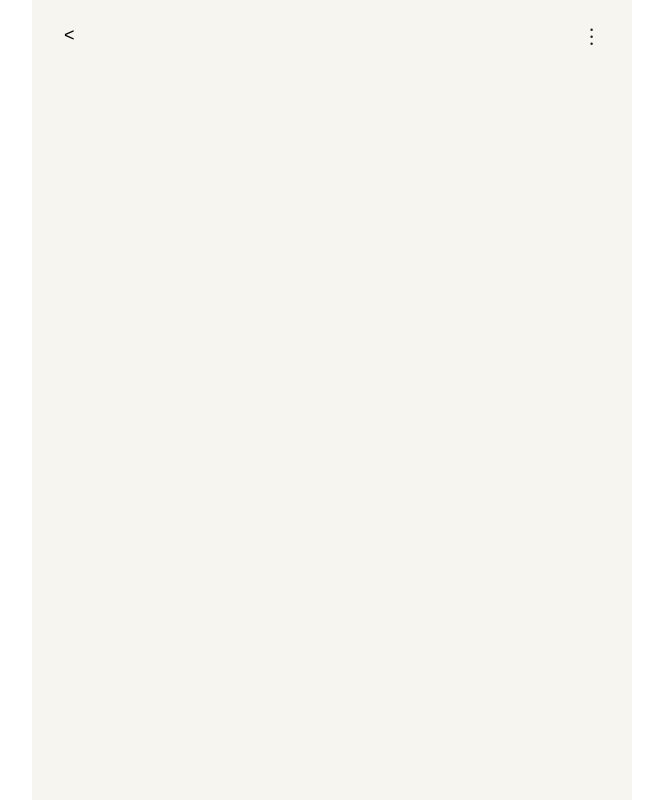
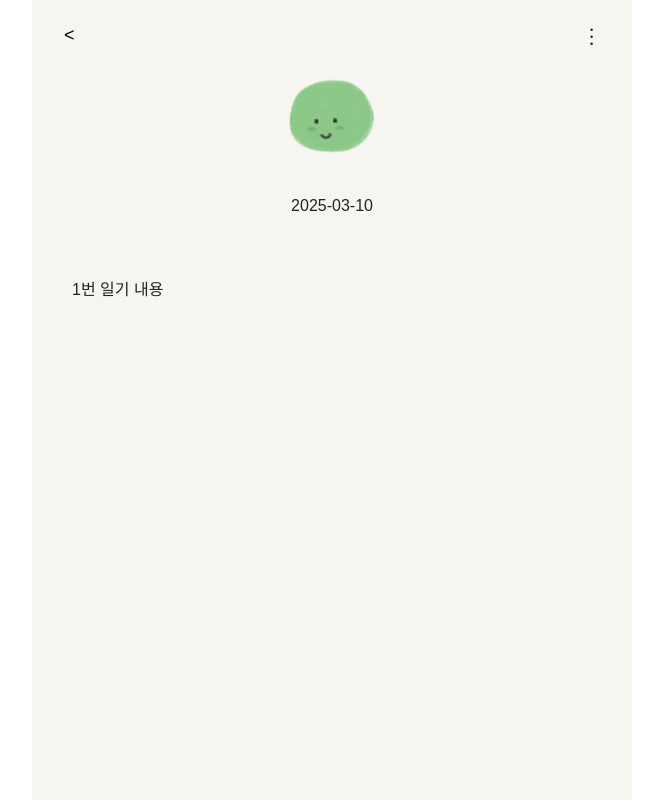
Before and after one commit to lbyul/serendipity, a React (Vite) app: page /diary/1 in a window 1280 px wide. Shown: the whole page, without its empty margins (308-971 px from the left). Built offline with nearby package versions, Linux system fonts and the light colour scheme; a web font is replaced by a local one.

Commit message:
feat: Diary 페이지 구현

```diff
--- a/src/components/Button/Button.css
+++ b/src/components/Button/Button.css
@@ -18,7 +18,6 @@
 
 .button-arrow-down,
 .button-arrow-top {
-  display: inline-block;
   transform: rotate(90deg);
 }
 
--- a/src/components/DiaryEntry/DiaryEntry.css
+++ b/src/components/DiaryEntry/DiaryEntry.css
@@ -1,4 +1,4 @@
-.editor {
+.diary-entry {
   display: flex;
   flex-direction: column;
   align-items: center;
@@ -6,12 +6,12 @@
   height: calc(100vh - 120px);
 }
 
-.editor-date input {
+.diary-date input {
   background-color: transparent;
   font-size: 1.6rem;
 }
 
-.editor-content {
+.diary-content {
   width: 100%;
   height: 100%;
   padding: 0 20px;
@@ -20,22 +20,22 @@
   margin-top: 60px;
 }
 
-.editor-content textarea {
+.diary-content textarea {
   width: 100%;
   height: 100%;
   font-size: 1.6rem;
   flex: 1;
   background-color: transparent;
   overflow-y: auto;
-
   scrollbar-width: none;
   -ms-overflow-style: none;
+  line-height: 1.5;
 }
 
-.editor-content textarea::-webkit-scrollbar {
+.diary-content textarea::-webkit-scrollbar {
   display: none;
 }
 
-.editor-submit-btn {
+.diary-submit-btn {
   align-self: end;
 }
--- a/src/components/DiaryEntry/DiaryEntry.jsx
+++ b/src/components/DiaryEntry/DiaryEntry.jsx
@@ -3,9 +3,15 @@ import Button from "../Button/Button";
 import "./DiaryEntry.css";
 import { getStringedDate } from "../../util/get-stringed-date";
 import EmotionSelector from "../Emotion/EmotionSelector";
-import { getEmotionImage } from "../../util/get-emotion-image";
 
-const DiaryEntry = ({ initData, onSubmit, isEditing = true }) => {
+const DiaryEntry = ({
+  initData,
+  onSubmit,
+  isEditing = true,
+  emotionId,
+  createdDate,
+  content,
+}) => {
   const [input, setInput] = useState({
     createdDate: new Date(),
     emotionId: 1,
@@ -47,21 +53,24 @@ const DiaryEntry = ({ initData, onSubmit, isEditing = true }) => {
   };
 
   return (
-    <div className="editor">
-      <section className="editor-emotion">
+    <div className="diary-entry">
+      <section className="diary-emotion">
         {isEditing ? (
           <EmotionSelector
             selectedEmotion={input.emotionId}
             onSelectEmotion={onSelectEmotion}
+            isReadOnly={false}
           />
         ) : (
-          <div>
-            <img src={getEmotionImage(input.emotionId)} alt="" />
-          </div>
+          <EmotionSelector
+            selectedEmotion={emotionId}
+            onSelectEmotion={onSelectEmotion}
+            isReadOnly={true}
+          />
         )}
       </section>
 
-      <section className="editor-date">
+      <section className="diary-date">
         {isEditing ? (
           <input
             name="createdDate"
@@ -70,11 +79,11 @@ const DiaryEntry = ({ initData, onSubmit, isEditing = true }) => {
             type="date"
           />
         ) : (
-          <span>{input.createdDate.toLocaleDateString()}</span>
+          <span>{getStringedDate(new Date(createdDate))}</span>
         )}
       </section>
 
-      <section className="editor-content">
+      <section className="diary-content">
         {isEditing ? (
           <textarea
             name="content"
@@ -83,12 +92,12 @@ const DiaryEntry = ({ initData, onSubmit, isEditing = true }) => {
             placeholder="오늘 하루는 어땠나요?"
           />
         ) : (
-          <p>{input.content}</p>
+          <p>{content}</p>
         )}
       </section>
 
       {isEditing && onSubmit && (
-        <section className="editor-submit-btn">
+        <section className="diary-submit-btn">
           <Button text={"작성완료"} onClick={onClickSubmitButton} />
         </section>
       )}
--- a/src/components/Emotion/EmotionItem.css
+++ b/src/components/Emotion/EmotionItem.css
@@ -89,3 +89,11 @@
 .emotion9-name {
   color: #666666;
 }
+
+.emotion-item-container.readonly {
+  cursor: default;
+}
+
+.emotion-item img.readonly {
+  cursor: default;
+}
--- a/src/components/Emotion/EmotionItem.jsx
+++ b/src/components/Emotion/EmotionItem.jsx
@@ -8,10 +8,12 @@ const EmotionItem = ({
   onClick,
   isSelected,
   showName = true,
+  isReadOnly = false,
 }) => {
   const [isHovered, setIsHovered] = useState(false);
 
   const onMouseEnter = () => {
+    if (isReadOnly) return;
     setIsHovered(true);
   };
 
@@ -20,21 +22,23 @@ const EmotionItem = ({
   };
 
   const onClickEmotion = () => {
+    if (isReadOnly) return;
     onClick(emotionId);
   };
 
   return (
     <li className="emotion-item">
-      <button className="emotion-item-container">
+      <div className={`emotion-item-container ${isReadOnly ? "readonly" : ""}`}>
         <img
-          className={`emotion${emotionId} ${isSelected ? "selected" : ""}`}
+          className={`emotion${emotionId} ${isSelected ? "selected" : ""} ${
+            isReadOnly ? "readonly" : ""
+          }`}
           src={getEmotionImage(emotionId)}
-          alt={`${emotionName} 이모티콘`}
           onClick={onClickEmotion}
           onMouseEnter={onMouseEnter}
           onMouseLeave={onMouseLeave}
         />
-      </button>
+      </div>
       {showName && (isHovered || isSelected) && (
         <span className={`emotion${emotionId}-name`}>{emotionName}</span>
       )}
--- a/src/components/Emotion/EmotionSelector.jsx
+++ b/src/components/Emotion/EmotionSelector.jsx
@@ -5,10 +5,15 @@ import Button from "../Button/Button";
 import Clover from "../../assets/clover.png";
 import EmotionModal from "./EmotionModal";
 
-const EmotionSelector = ({ selectedEmotion, onSelectEmotion }) => {
+const EmotionSelector = ({
+  selectedEmotion,
+  onSelectEmotion,
+  isReadOnly = false,
+}) => {
   const [modalOpen, setModalOpen] = useState(false);
 
   const openModal = () => {
+    if (isReadOnly) return;
     setModalOpen(true);
   };
 
@@ -26,12 +31,18 @@ const EmotionSelector = ({ selectedEmotion, onSelectEmotion }) => {
               isSelected={true}
               onClick={() => openModal()}
               showName={false}
+              isReadOnly={isReadOnly}
             />
           </ul>
         </div>
       ) : (
         <div className="emotion-selector-empty">
-          <Button type={"circle-big"} imageUrl={Clover} onClick={openModal} />
+          <Button
+            type={"circle-big"}
+            imageUrl={Clover}
+            onClick={openModal}
+            disabled={isReadOnly}
+          />
         </div>
       )}
       <EmotionModal
--- /dev/null
+++ b/src/hooks/useDiary.jsx
@@ -0,0 +1,26 @@
+import { useContext, useState, useEffect } from "react";
+import { DiaryStateContext } from "../App";
+import { useNavigate } from "react-router-dom";
+
+const useDiary = (id) => {
+  const data = useContext(DiaryStateContext);
+  const [curDiaryItem, setCurDiaryItem] = useState();
+  const nav = useNavigate();
+
+  useEffect(() => {
+    const currentDiaryItem = data.find(
+      (item) => String(item.id) === String(id)
+    );
+
+    if (!currentDiaryItem) {
+      window.alert("존재하지 않는 일기입니다.");
+      nav("/", { replace: true });
+    }
+
+    setCurDiaryItem(currentDiaryItem);
+  }, [id]);
+
+  return curDiaryItem;
+};
+
+export default useDiary;
--- a/src/pages/Diary.jsx
+++ b/src/pages/Diary.jsx
@@ -6,23 +6,30 @@ import Dropdown from "../components/Dropdown/Dropdown";
 import Header from "../components/Header/Header";
 import modalIcon from "../assets/modal_icon.svg";
 import Modal from "../components/Modal/Modal";
+import useDiary from "../hooks/useDiary";
+import DiaryEntry from "../components/DiaryEntry/DiaryEntry";
 
 const Diary = () => {
   const params = useParams();
   const [modalOpen, setModalOpen] = useState(false);
   const { onDelete } = useContext(DiaryDispatchContext);
   const nav = useNavigate();
+  const curDiaryItem = useDiary(params.id);
+
+  if (!curDiaryItem) {
+    return <div>데이터 로딩중..!</div>;
+  }
+
+  const { emotionId, createdDate, content } = curDiaryItem;
 
   const dropdownOptions = [
-    { value: "edit", label: "수정하기" },
-    { value: "delete", label: "삭제하기" },
+    {
+      value: "edit",
+      label: "수정하기",
+      onClick: () => nav(`/edit/${params.id}`),
+    },
+    { value: "delete", label: "삭제하기", onClick: () => setModalOpen(true) },
   ];
-
-  const onChangeDropdown = (option) => {
-    if (option.value === "delete") {
-      setModalOpen(true);
-    }
-  };
 
   const onClickDelet = () => {
     onDelete(params.id);
@@ -39,9 +46,15 @@ const Diary = () => {
             buttonType="small"
             icon={modalIcon}
             align="right"
-            onChange={onChangeDropdown}
           />
         }
+      />
+
+      <DiaryEntry
+        emotionId={emotionId}
+        createdDate={createdDate}
+        content={content}
+        isEditing={false}
       />
 
       <Modal
--- a/src/pages/Edit.jsx
+++ b/src/pages/Edit.jsx
@@ -1,29 +1,16 @@
 import { useParams, useNavigate } from "react-router-dom";
-import { useContext, useEffect, useState } from "react";
-import { DiaryDispatchContext, DiaryStateContext } from "../App";
+import { useContext } from "react";
+import { DiaryDispatchContext } from "../App";
 import Button from "../components/Button/Button";
 import Header from "../components/Header/Header";
 import DiaryEntry from "../components/DiaryEntry/DiaryEntry";
+import useDiary from "../hooks/useDiary";
 
 const Edit = () => {
   const params = useParams();
   const nav = useNavigate();
   const { onUpdate } = useContext(DiaryDispatchContext);
-  const data = useContext(DiaryStateContext);
-  const [curDiaryItem, setCurDiaryItem] = useState();
-
-  useEffect(() => {
-    const currentDiaryItem = data.find(
-      (item) => String(item.id) === String(params.id)
-    );
-
-    if (!currentDiaryItem) {
-      window.alert("존재하지 않는 일기입니다.");
-      nav("/", { replace: true });
-    }
-
-    setCurDiaryItem(currentDiaryItem);
-  }, [params.id, data]);
+  const curDiaryItem = useDiary(params.id);
 
   const onSubmit = (input) => {
     onUpdate(
```
